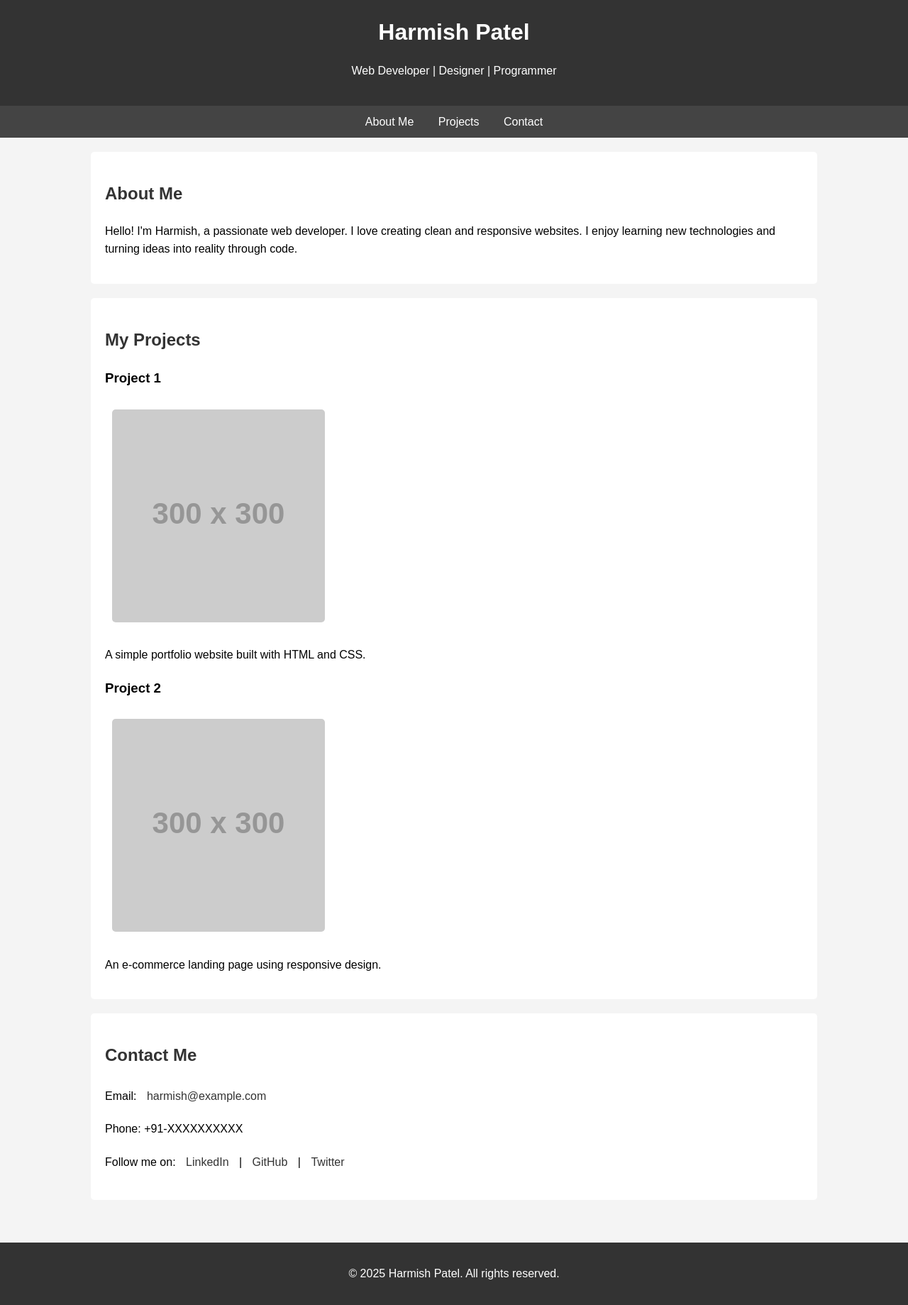
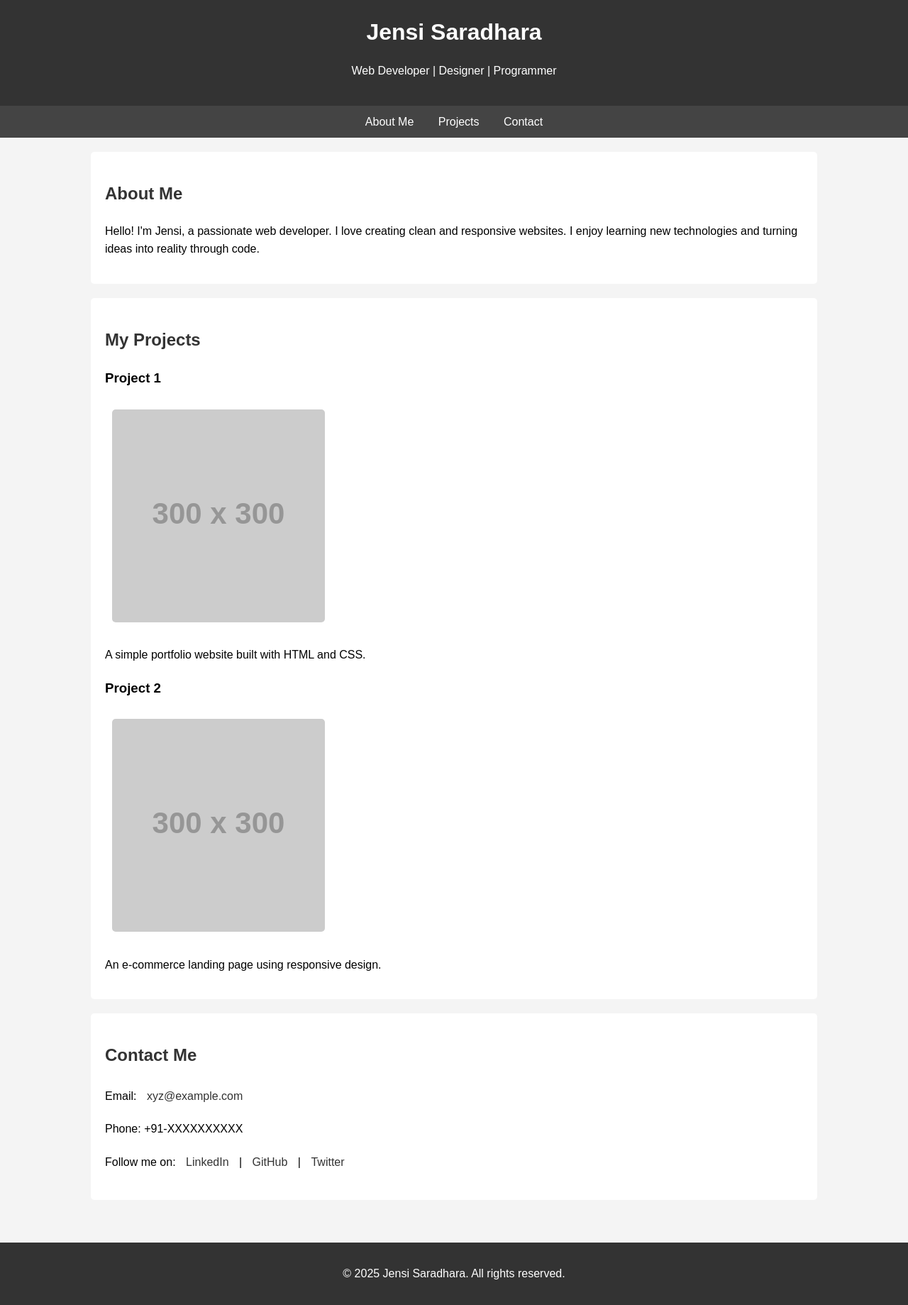
Before and after one commit to jensiSaradhara/devops-portfolio, a plain HTML site: page index.html in a window 1280 px wide. Shown: the whole page at 71% size. Drawn offline with Linux system fonts and the light colour scheme; placeholder pictures from the web are drawn by us.

Commit message:
Update index.html

```diff
--- a/index.html
+++ b/index.html
@@ -77,7 +77,7 @@
 <body>
 
     <header>
-        <h1>Harmish Patel</h1>
+        <h1>Jensi Saradhara</h1>
         <p>Web Developer | Designer | Programmer</p>
     </header>
 
@@ -91,7 +91,7 @@
 
         <section id="about" class="about">
             <h2>About Me</h2>
-            <p>Hello! I'm Harmish, a passionate web developer. I love creating clean and responsive websites. I enjoy learning new technologies and turning ideas into reality through code.</p>
+            <p>Hello! I'm Jensi, a passionate web developer. I love creating clean and responsive websites. I enjoy learning new technologies and turning ideas into reality through code.</p>
         </section>
 
         <section id="projects" class="projects">
@@ -110,7 +110,7 @@
 
         <section id="contact" class="contact">
             <h2>Contact Me</h2>
-            <p>Email: <a href="mailto:harmish@example.com">harmish@example.com</a></p>
+            <p>Email: <a href="mailto:xyx@example.com">xyz@example.com</a></p>
             <p>Phone: +91-XXXXXXXXXX</p>
             <p>Follow me on:
                 <a href="#">LinkedIn</a> |
@@ -122,7 +122,7 @@
     </div>
 
     <footer>
-        <p>&copy; 2025 Harmish Patel. All rights reserved.</p>
+        <p>&copy; 2025 Jensi Saradhara. All rights reserved.</p>
     </footer>
 
 </body>
```
